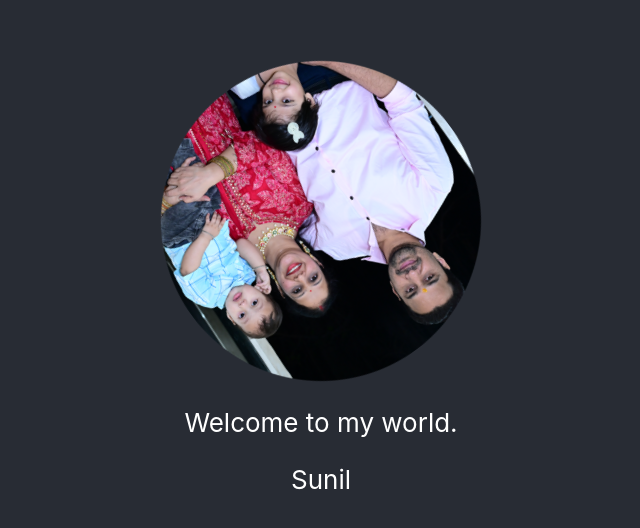
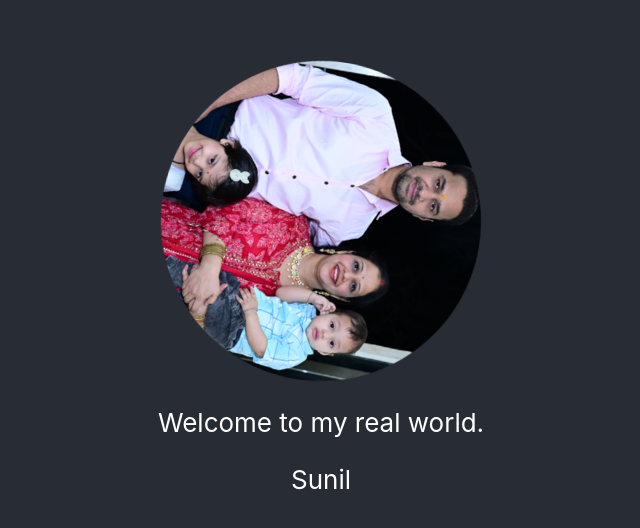
Before and after one commit to sunilnaughtiyal/first-react-app, a React (Create React App) app: page / in a window 1280 px wide. Shown: the part 122-650 px from the top of the page, without its empty margins (319-959 px from the left). Built offline with nearby package versions, Linux system fonts and the light colour scheme.

Commit message:
heading changed for the page

```diff
--- a/src/App.js
+++ b/src/App.js
@@ -7,7 +7,7 @@ function App() {
       <header className="App-header">
         <img src={logo} className="App-logo" alt="logo" />
         <p>
-          Welcome to my world.
+          Welcome to my real world.
         </p>
         {/*<a
           className="App-link"
```
